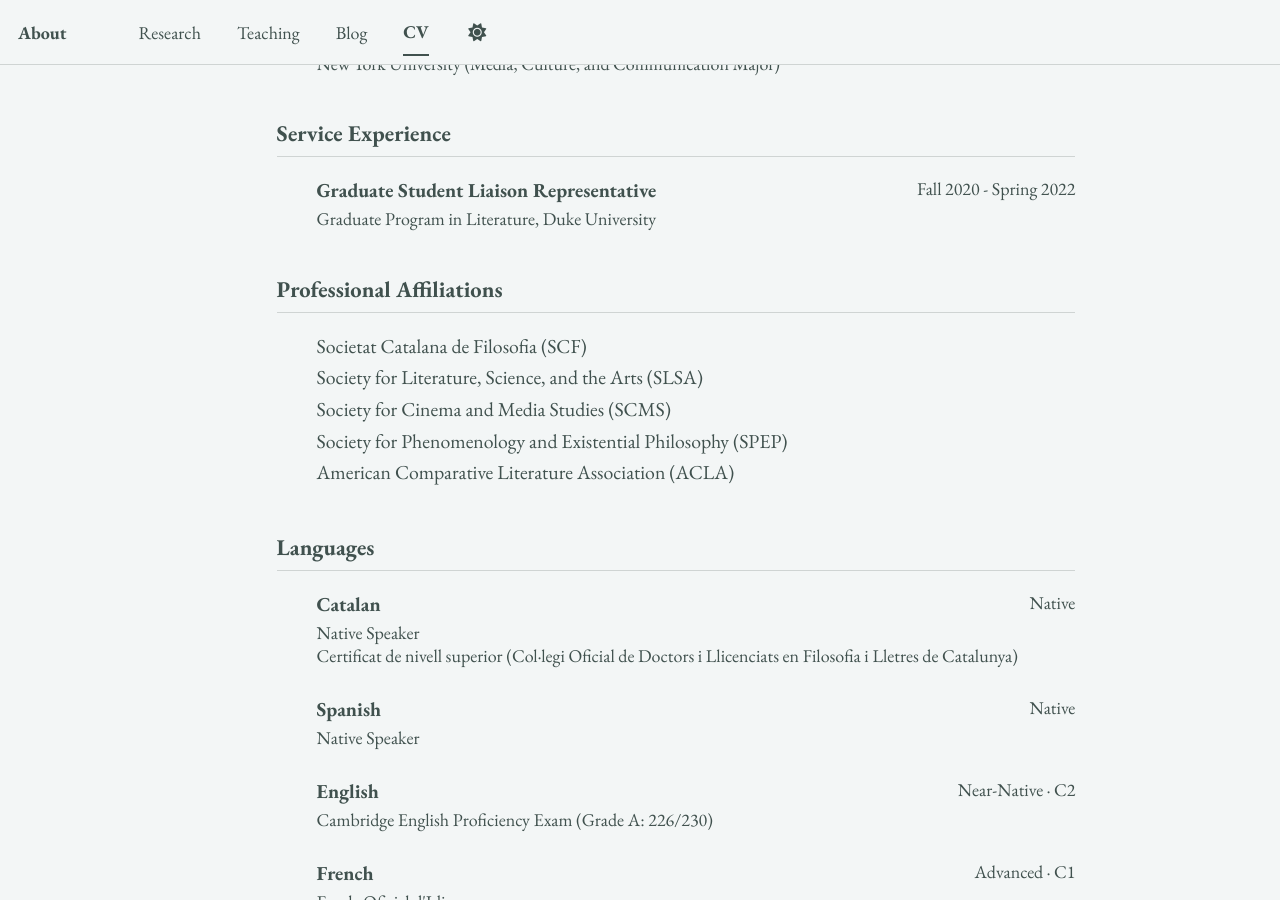
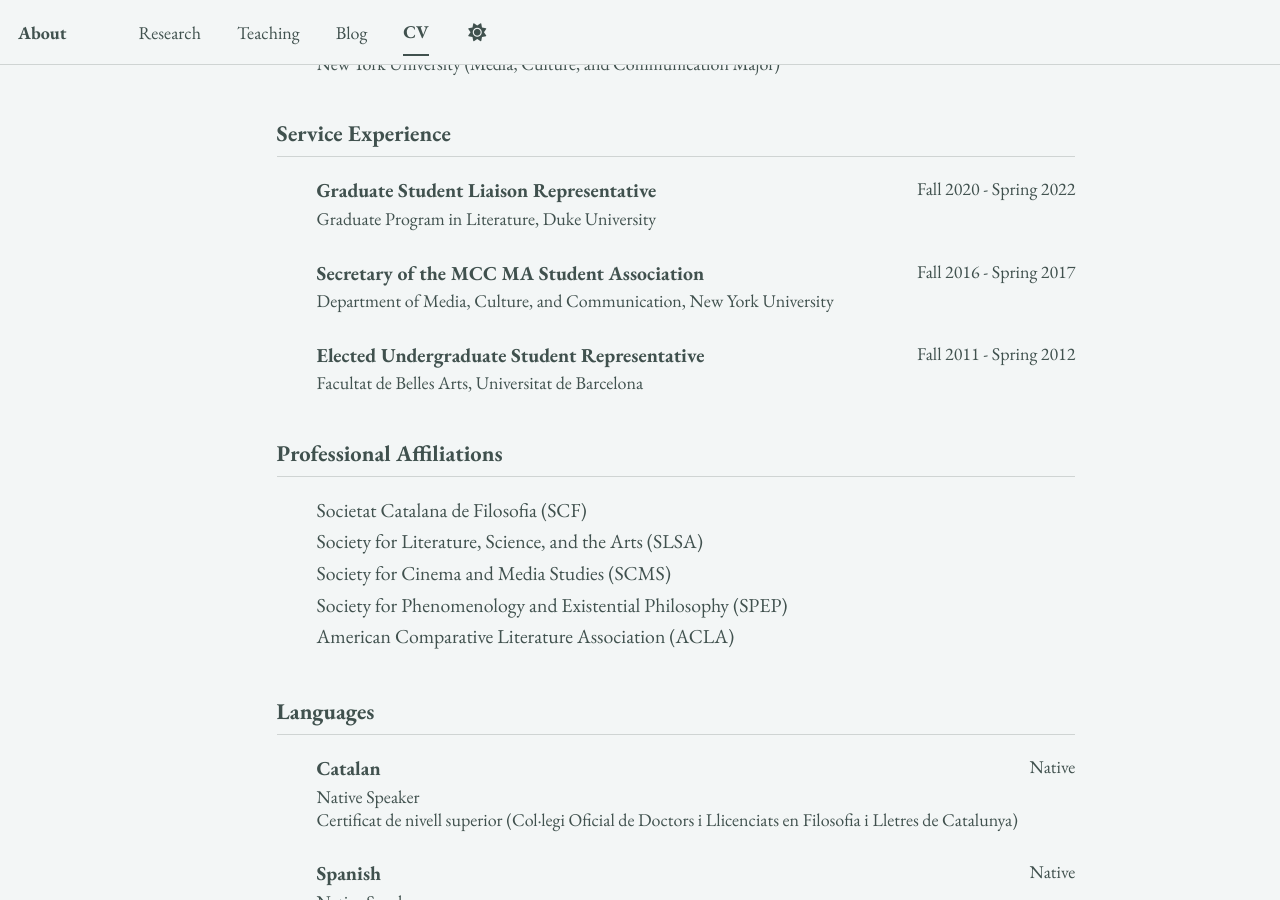
Before and after one commit to epujol90/epujol90.github.io, a Jekyll site: the page built from _pages/cv-json.md, in a window 1280 px wide and 900 px high, scrolled down 6899 px. Built offline with Jekyll 4.4.1, drawn with Linux system fonts in a browser that asks for light colours; a script bundle is joined from its source files by our own code; library files that are not in the unit come from our copies.

Commit message:
Update cv.json

```diff
--- a/_data/cv.json
+++ b/_data/cv.json
@@ -406,6 +406,16 @@
         "organization": "Graduate Program in Literature, Duke University",
         "role": "Graduate Student Liaison Representative",
         "date": "Fall 2020 - Spring 2022"
+      },
+      {
+        "organization": "Department of Media, Culture, and Communication, New York University",
+        "role": "Secretary of the MCC MA Student Association",
+        "date": "Fall 2016 - Spring 2017"
+      },
+      {
+        "organization": "Facultat de Belles Arts, Universitat de Barcelona",
+        "role": "Elected Undergraduate Student Representative",
+        "date": "Fall 2011 - Spring 2012"
       }
     ],
     "affiliations": [
```
